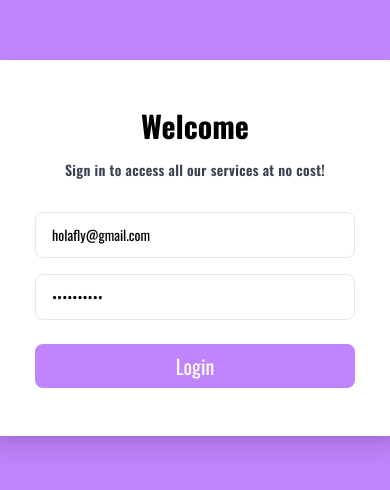
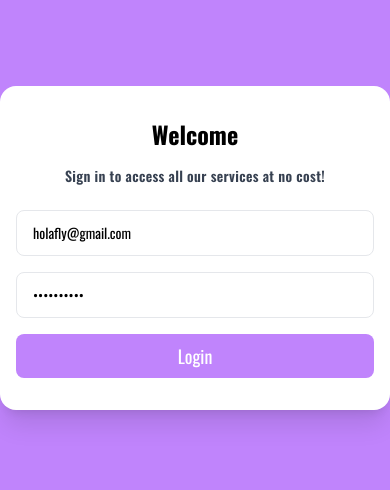
Before and after one commit to Alexisrk310/prueba-tecnica-holafly, a Next.js app: page / in a window 390 px wide. Shown: the part 174-664 px from the top of the page. Built offline with nearby package versions, Linux system fonts and the light colour scheme.

Commit message:
responsive pages

```diff
--- a/src/app/globals.css
+++ b/src/app/globals.css
@@ -3,15 +3,17 @@
 @tailwind utilities;
 
 body {
+	overflow-x: hidden;
 	color: rgb(var(--foreground-rgb));
-	overflow: hidden;
-	height: 100dvh;
 	background: linear-gradient(
 			to bottom,
 			transparent,
 			rgb(var(--background-end-rgb))
 		)
 		rgb(var(--background-start-rgb));
+}
+html {
+	height: 100%;
 }
 
 @keyframes push {
--- a/src/app/homepage/layout.tsx
+++ b/src/app/homepage/layout.tsx
@@ -1,12 +1,11 @@
 import { NavBar } from '@/components';
-
 export default function Layout({
 	children,
 }: Readonly<{
 	children: React.ReactNode;
 }>) {
 	return (
-		<div className="antialiased bg-gradient-to-r from-pink-300 dark:from-slate-900 via-purple-300 dark:via-slate-600 to-indigo-400 dark:to-black h-full">
+		<div className="min-h-screen antialiased bg-gradient-to-r from-pink-300 dark:from-slate-900 via-purple-300 dark:via-slate-600 to-indigo-400 dark:to-black">
 			<NavBar />
 			{children}
 		</div>
--- a/src/app/layout.tsx
+++ b/src/app/layout.tsx
@@ -4,7 +4,7 @@ import './globals.css';
 const oswald = Oswald({ subsets: ['latin'] });
 
 export const metadata: Metadata = {
-	title: 'Create Next App',
+	title: 'HolaFly',
 	description: 'Generated by create next app',
 };
 
--- a/src/app/page.tsx
+++ b/src/app/page.tsx
@@ -39,16 +39,16 @@ export default function Home() {
 
 	return (
 		<div className="min-h-screen bg-purple-400 flex justify-center items-center">
-			<div className="absolute w-60 h-60 rounded-xl bg-purple-300 -top-5 -left-16 z-0 transform rotate-45 hidden md:block"></div>
-			<div className="absolute w-48 h-48 rounded-xl bg-purple-300 -bottom-6 -right-10 transform rotate-12 hidden md:block"></div>
+			<div className="absolute w-60 h-60 rounded-xl bg-purple-300 -top-5 -left-16 z-0 transform rotate-45 hidden sm:block"></div>
+			<div className="absolute w-48 h-48 rounded-xl bg-purple-300 -bottom-6 -right-10 transform rotate-12 hidden sm:block"></div>
 			<form
 				onSubmit={handleSubmit}
-				className="py-12 px-12 bg-white rounded-2xl shadow-xl z-20">
+				className="py-8 px-4 bg-white rounded-2xl shadow-xl z-20 w-full sm:w-96">
 				<div>
-					<h1 className="text-3xl font-bold text-center mb-4 cursor-pointer">
+					<h1 className="text-2xl font-bold text-center mb-4 cursor-pointer">
 						Welcome
 					</h1>
-					<p className="w-80 text-center text-sm mb-8 font-semibold text-gray-700 tracking-wide cursor-pointer">
+					<p className="w-full text-center text-sm mb-6 font-semibold text-gray-700 tracking-wide cursor-pointer">
 						Sign in to access all our services at no cost!
 					</p>
 				</div>
@@ -72,14 +72,14 @@ export default function Home() {
 						onChange={handleChange}
 					/>
 				</div>
-				<div className="text-center mt-6">
-					<button className="w-full py-2 text-xl text-white bg-purple-400 rounded-lg hover:bg-purple-500 transition-all">
+				<div className="text-center mt-4">
+					<button className="w-full py-2 text-lg text-white bg-purple-400 rounded-lg hover:bg-purple-500 transition-all">
 						Login
 					</button>
 				</div>
 			</form>
-			<div className="w-40 h-40 absolute bg-purple-300 rounded-full top-0 right-12 hidden md:block"></div>
-			<div className="w-20 h-40 absolute bg-purple-300 rounded-full bottom-20 left-10 transform rotate-45 hidden md:block"></div>
+			<div className="w-24 h-24 absolute bg-purple-300 rounded-full top-0 right-4 hidden sm:block"></div>
+			<div className="w-12 h-24 absolute bg-purple-300 rounded-full bottom-8 left-4 transform rotate-45 hidden sm:block"></div>
 		</div>
 	);
 }
```
